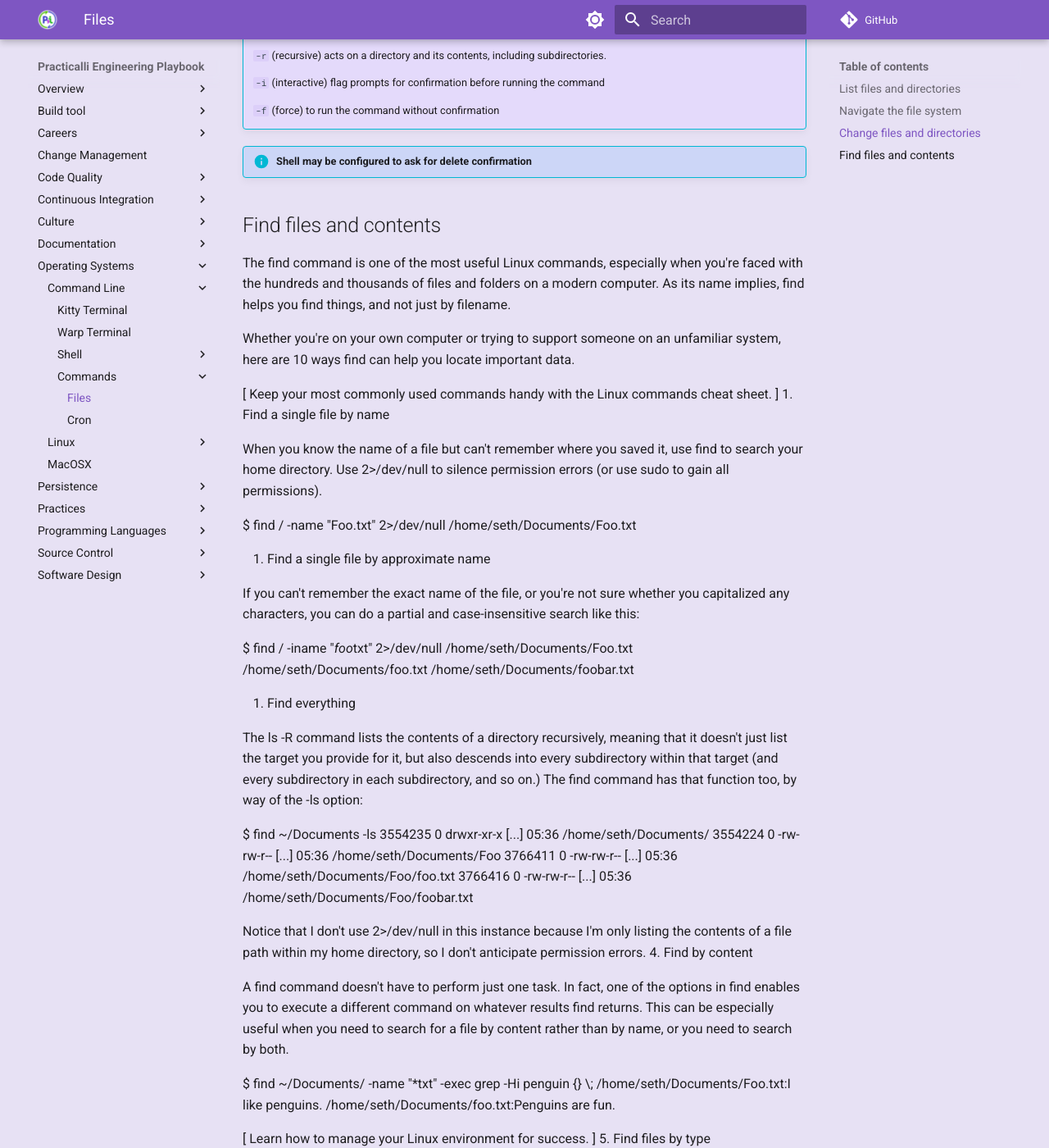
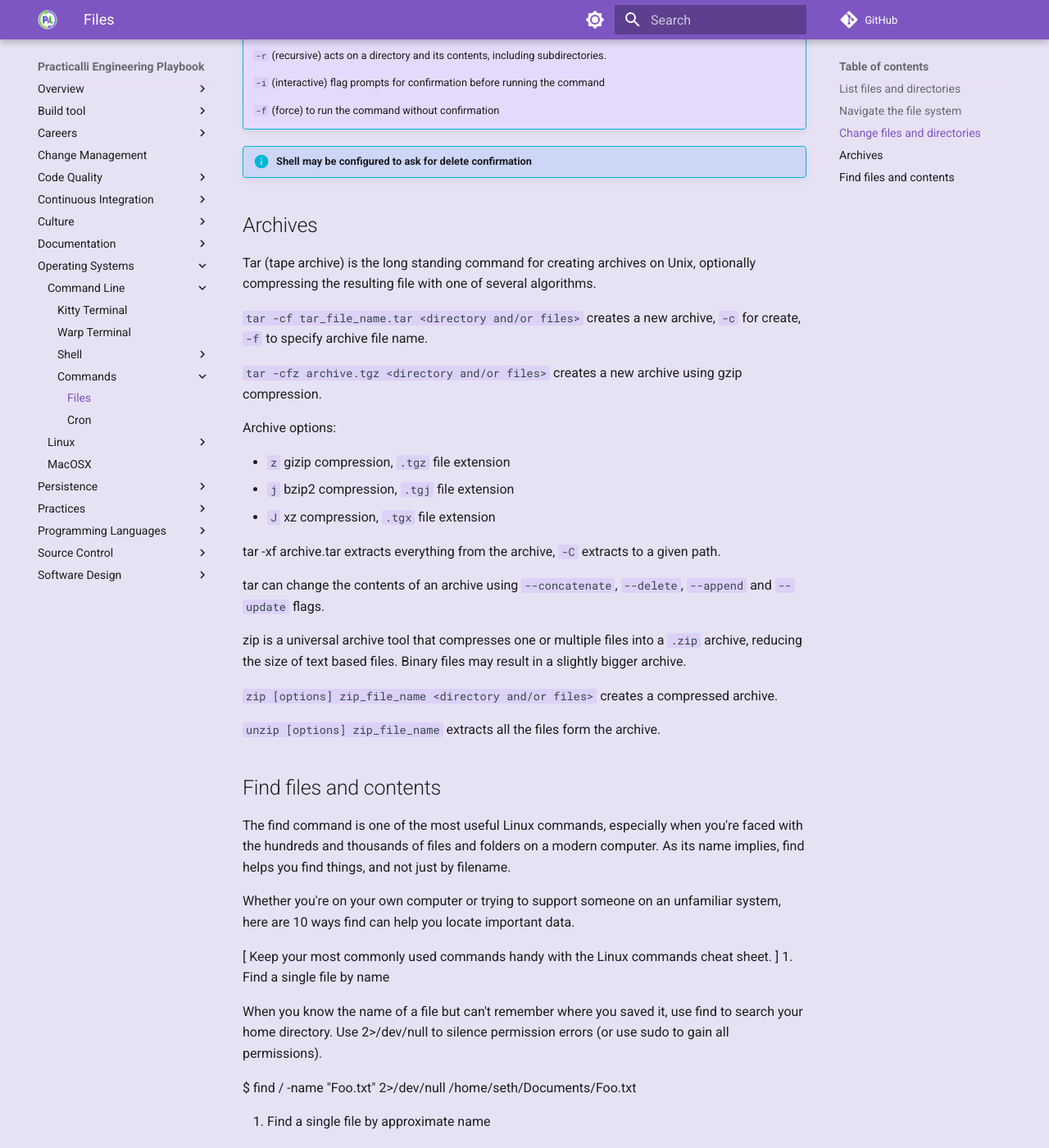
Before and after one commit to practicalli/engineering-playbook, an MkDocs documentation site: the page built from docs/os/command-line/commands/file-system.md, in a window 1280 px wide and 1400 px high, scrolled down 1391 px. Shown: the whole window at 82% size. Built offline with MkDocs 1.6.1 and Material for MkDocs 9.7.7, drawn with Linux system fonts in a browser that asks for light colours; plug-ins that fetch from the network failed and are left out; comment, search, counter and statistics services are not loaded.

Commit message:
os: archive commands in file systems page

```diff
--- a/docs/os/command-line/commands/file-system.md
+++ b/docs/os/command-line/commands/file-system.md
@@ -57,6 +57,33 @@ Short-cuts:
 
 !!! INFO "Shell may be configured to ask for delete confirmation"
 <!--- TODO: add link to configure zsh and bash shells to always prompt for delete confirmation --->
+
+
+
+## Archives
+
+Tar (tape archive) is the long standing command for creating archives on Unix, optionally compressing the resulting file with one of several algorithms.
+
+`tar -cf tar_file_name.tar <directory and/or files>` creates a new archive, `-c` for create, `-f` to specify archive file name.
+
+`tar -cfz archive.tgz <directory and/or files>` creates a new archive using gzip compression.
+
+Archive options:
+
+- `z` gizip compression, `.tgz` file extension
+- `j` bzip2 compression, `.tgj` file extension
+- `J` xz compression, `.tgx` file extension
+
+tar -xf archive.tar extracts everything from the archive, `-C` extracts to a given path.
+
+tar can change the contents of an archive using `--concatenate`, `--delete`, `--append` and `--update` flags.
+
+
+zip is a universal archive tool that compresses one or multiple files into a `.zip` archive, reducing the size of text based files. Binary files may result in a slightly bigger archive.
+
+`zip [options] zip_file_name <directory and/or files>` creates a compressed archive.
+
+`unzip [options] zip_file_name` extracts all the files form the archive.
 
 
 ## Find files and contents
```
Also changed, not shown: CHANGELOG.md (+1 -0 lines).
